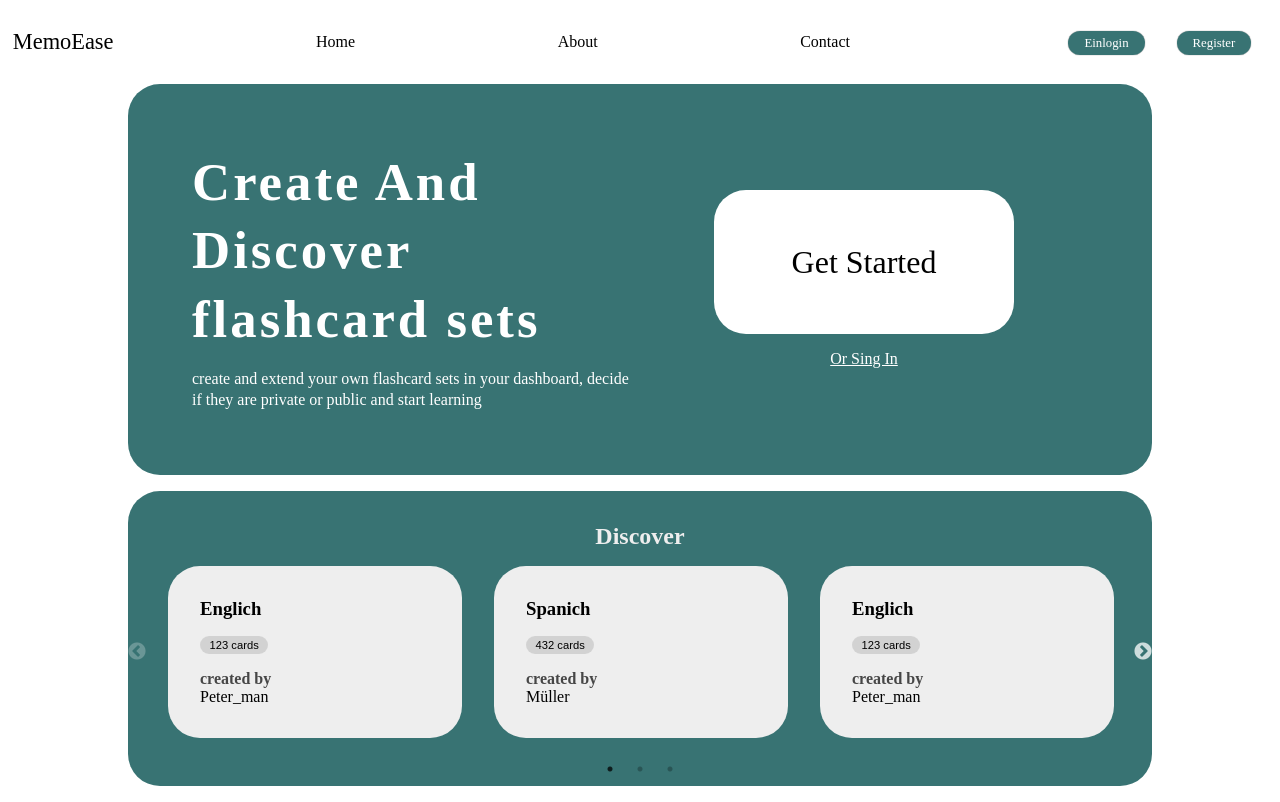
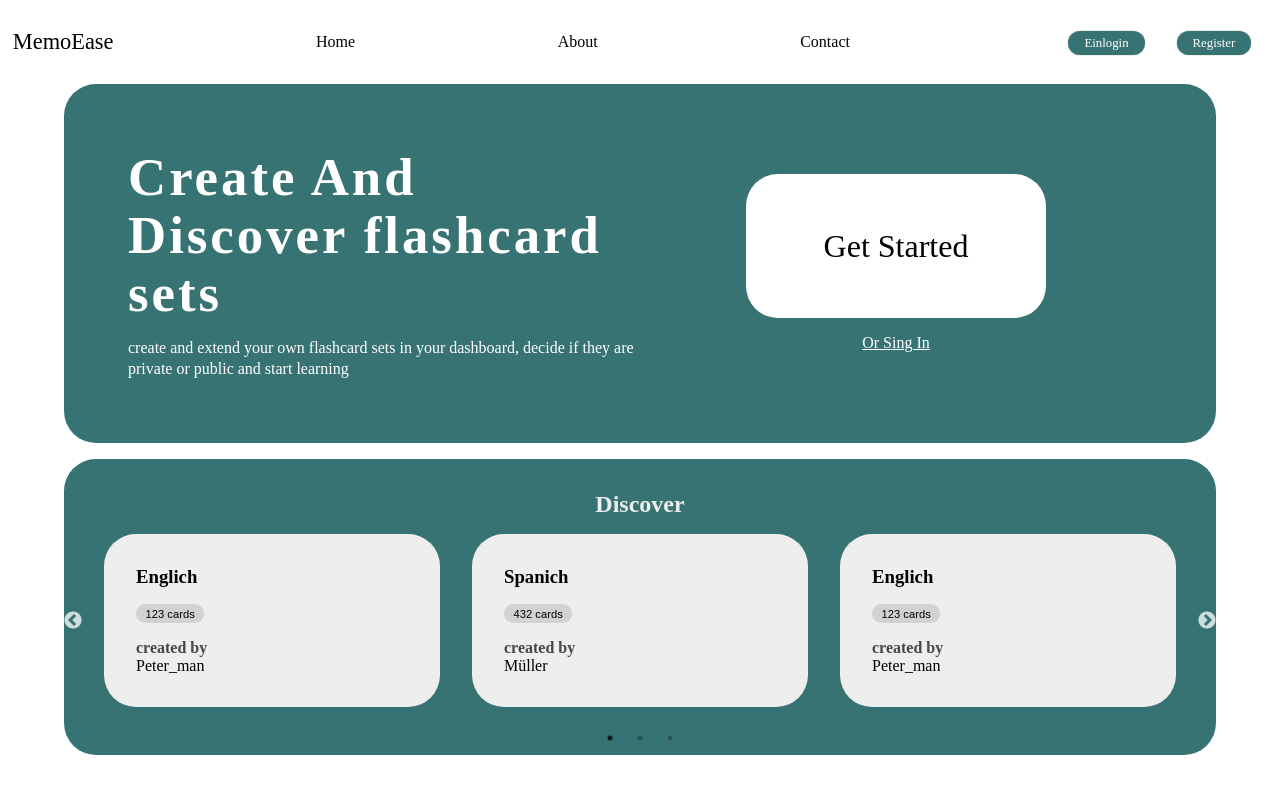
Before and after one commit to djoetker/memoease, a React (Vite) app in the folder frontend/: page / in a window 1280 px wide. Built offline with nearby package versions, Linux system fonts and the light colour scheme.

Commit message:
CarouselData  and in DiscoverCarousel Update

```diff
--- a/frontend/src/components/App.jsx
+++ b/frontend/src/components/App.jsx
@@ -8,6 +8,7 @@ import HomePage from "./HomePage/HomePage";
 import Login from "./Login_/Login";
 import Register from "./Register/Register";
 import Home from "./Home/Home";
+import Error from "./Error/Error";
 
 function App() {
   return (
@@ -22,6 +23,7 @@ function App() {
             <Route path="/login" element={<Login />} />
             <Route path="/register" element={<Register />} />
           </Route>
+          <Route path="*" element={<Error />} />
         </Routes>
       </BrowserRouter>
     </>
--- /dev/null
+++ b/frontend/src/components/DiscoverCarousel/CarouselData.jsx
@@ -0,0 +1,18 @@
+import React from "react";
+
+const CarouselData = ({ item, id }) => {
+  return (
+    <div>
+      <div className="cards" key={id}>
+        <div className="DiscoverCardsContent">
+          <h3>{item.name}</h3>
+          <button>{item.card}</button>
+          <p className="discropt-created">{item.description}</p>
+          <p>{item.text}</p>
+        </div>
+      </div>
+    </div>
+  );
+};
+
+export default CarouselData;
--- /dev/null
+++ b/frontend/src/components/DiscoverCarousel/CarouselItem.jsx
@@ -0,0 +1,53 @@
+import React from "react";
+import Slider from "react-slick";
+// react component for creating beautiful carousel
+import "../../css/CarouselItem.scss";
+import CarouselData from "./CarouselData";
+const CarouselItem = ({ data }) => {
+  const settings = {
+    dots: true,
+    infinite: true,
+    speed: 500,
+    slidesToShow: 3,
+    slidesToScroll: 3,
+    initialSlide: 0,
+    responsive: [
+      {
+        breakpoint: 1024,
+        settings: {
+          slidesToShow: 3,
+          slidesToScroll: 3,
+          infinite: true,
+          dots: true,
+        },
+      },
+      {
+        breakpoint: 600,
+        settings: {
+          slidesToShow: 2,
+          slidesToScroll: 2,
+          initialSlide: 2,
+        },
+      },
+      {
+        breakpoint: 480,
+        settings: {
+          slidesToShow: 1,
+          slidesToScroll: 1,
+        },
+      },
+    ],
+  };
+
+  return (
+    <div>
+      <Slider {...settings}>
+        {data.map((item, id) => (
+          <CarouselData item={item} key={id} data={data} />
+        ))}
+      </Slider>
+    </div>
+  );
+};
+
+export default CarouselItem;
--- a/frontend/src/components/DiscoverCarousel/DiscoverCarousel.jsx
+++ b/frontend/src/components/DiscoverCarousel/DiscoverCarousel.jsx
@@ -1,61 +1,17 @@
 import React from "react";
-import Silder from "react-slick";
+
 import "slick-carousel/slick/slick.css";
 import "slick-carousel/slick/slick-theme.css";
-import { data } from "./data";
+import { data } from "./data.js";
 import "../../css/discover.scss";
+import CarouselItem from "./CarouselItem";
+
 const DiscoverCarousel = () => {
-  const settings = {
-    dots: true,
-    infinite: false,
-    speed: 500,
-    slidesToShow: 3,
-    slidesToScroll: 3,
-    initialSlide: 0,
-    responsive: [
-      {
-        breakpoint: 1024,
-        settings: {
-          slidesToShow: 3,
-          slidesToScroll: 3,
-          infinite: true,
-          dots: true,
-        },
-      },
-      {
-        breakpoint: 600,
-        settings: {
-          slidesToShow: 2,
-          slidesToScroll: 2,
-          initialSlide: 2,
-        },
-      },
-      {
-        breakpoint: 480,
-        settings: {
-          slidesToShow: 1,
-          slidesToScroll: 1,
-        },
-      },
-    ],
-  };
-
   return (
     <div className="discover-content">
       <div className="DiscoverCarousel-container">
         <h2>Discover</h2>
-        <Silder {...settings}>
-          {data.map((item, id) => (
-            <div className="cards" key={id}>
-              <div className="DiscoverCardsContent">
-                <h3>{item.name}</h3>
-                <button>{item.card}</button>
-                <p className="discropt-created">{item.description}</p>
-                <p>{item.text}</p>
-              </div>
-            </div>
-          ))}
-        </Silder>
+        <CarouselItem data={data} />
       </div>
     </div>
   );
--- /dev/null
+++ b/frontend/src/components/Error/Error.jsx
@@ -0,0 +1,23 @@
+import React from "react";
+import "../../css/error.scss";
+import ErrorMessage from "../../assets/Fehler-Problem.webp";
+import { NavLink } from "react-router-dom";
+const Error = () => {
+  return (
+    <div className="errorContent">
+      <div className="errorOccurred">
+        <img src={ErrorMessage} alt="error message" />
+        <div className="textErro">
+          Die eingegebene Webadresse ist ungültig. Prüfen Sie auf Tippfehler.
+          Die Seite existiert vielleicht nicht oder ist vorübergehend nicht
+          erreichbar
+        </div>
+        <NavLink className="Link_HomePage" to="/">
+          Home page
+        </NavLink>
+      </div>
+    </div>
+  );
+};
+
+export default Error;
--- a/frontend/src/components/Login_/Login.jsx
+++ b/frontend/src/components/Login_/Login.jsx
@@ -21,7 +21,7 @@ const Login = () => {
               </label>
             </div>
             <div className="login_btn">
-              <button type="submit">Login in</button>
+              <button type="submit">Login</button>
             </div>
           </form>
         </div>
--- a/frontend/src/components/Register/Register.jsx
+++ b/frontend/src/components/Register/Register.jsx
@@ -28,14 +28,14 @@ const Register = () => {
               </label>
             </div>
             <div className="Register_btn">
-              <button type="submit">Login in</button>
+              <button type="submit">Register</button>
             </div>
           </form>
         </div>
         <div className="login_link">
           <p>or</p>
           <NavLink className="toLoginLink" to="/login">
-            Login{" "}
+            Login
           </NavLink>
         </div>
       </div>
--- /dev/null
+++ b/frontend/src/css/CarouselItem.scss
@@ -0,0 +1,37 @@
+$backgroundGreen: #387373;
+$text-transform: capitalize;
+$padding-top-btn: 1.5rem;
+$padding: 1rem;
+$paddingAll: 2rem;
+$border-radius: 2rem;
+$overflow: auto;
+$WhiteColor: #eee;
+$ColorBlack: #000000;
+
+
+ .cards {
+      padding: 1rem;
+      .DiscoverCardsContent {
+        color: $ColorBlack;
+        background: $WhiteColor;
+        border-radius: $border-radius;
+        padding: 2rem;
+        transition: all 0.5s ease;
+        &:hover {
+          box-shadow: 0px 0px 10px $ColorBlack;
+        }
+        button {
+          border-radius: 1rem;
+          padding:0.2rem  0.6rem;
+          border: none;
+          font-size: 0.7rem;
+          background: #cccc;
+          margin: 1rem 0;
+          color: #000000;
+        }
+        .discropt-created{
+          opacity: 0.7;
+          font-weight: 900;
+        }
+      }
+    }
--- a/frontend/src/css/discover.scss
+++ b/frontend/src/css/discover.scss
@@ -23,33 +23,6 @@ $ColorBlack: #000000;
     h2 {
       text-transform: $text-transform;
     }
-    .cards {
-      padding: 1rem;
-      display: flex;
 
-      .DiscoverCardsContent {
-        color: $ColorBlack;
-        background: $WhiteColor;
-        border-radius: $border-radius;
-        padding: 2rem;
-        transition: all 0.5s ease;
-        &:hover {
-          box-shadow: 0px 0px 10px $ColorBlack;
-        }
-        button {
-          border-radius: 1rem;
-          padding:0.2rem  0.6rem;
-          border: none;
-          font-size: 0.7rem;
-          background: #cccc;
-          margin: 1rem 0;
-          color: #000000;
-        }
-        .discropt-created{
-          opacity: 0.7;
-          font-weight: 900;
-        }
-      }
-    }
   }
 }
--- /dev/null
+++ b/frontend/src/css/error.scss
@@ -0,0 +1,50 @@
+$backgroundGreen: #387373;
+$text-transform: capitalize;
+$padding-top-btn: 1.5rem;
+$padding: 1rem;
+$paddingAll: 2rem;
+$border-radius: 2rem;
+$overflow: auto;
+$ColorGaru: #cccc;
+$ColorWhilt: #ffff;
+$ColorBlack: #000000;
+$BoxShadowColorBlack: 0px 0px 10px #000000;
+
+.errorContent {
+  background-color: $backgroundGreen;
+  box-shadow: $BoxShadowColorBlack;
+  color: $ColorWhilt;
+  height: 90vh;
+  margin: 2rem 0;
+  border-radius: 3.3rem;
+  .errorOccurred {
+    padding: 2rem 0;
+    display: flex;
+    align-items: center;
+    justify-content: center;
+    flex-direction: column;
+    .textErro {
+      width: 600px;
+      line-height: 2;
+      font-size: 1.1rem;
+      margin-bottom: 2rem;
+      font-weight: 200;
+      color: $ColorBlack;
+      font-family: "Times New Roman", Times, serif;
+    }
+    .Link_HomePage {
+      padding: 0.4rem;
+      margin-left: 1rem;
+      border-radius: 2rem;
+      text-decoration: none;
+      color: $ColorBlack;
+      transition: all 0.6s ease;
+      opacity: 0.6;
+      border: 1px solid $ColorBlack;
+      &:hover {
+        opacity: 9;
+        box-shadow: $BoxShadowColorBlack;
+      }
+    }
+  }
+}
--- a/frontend/src/css/homePage.scss
+++ b/frontend/src/css/homePage.scss
@@ -3,7 +3,7 @@ $BackgroundCreen:#387373;
 $ColorWhite:#ffff;
 $ColorBlack:#000000;
 .HomePage_container {
-  width: 80%;
+    width: 90%;
   margin: 1rem auto;
   cursor: pointer;
   .repper-content {
@@ -22,7 +22,7 @@ $ColorBlack:#000000;
         font-size: 3.3rem;
         margin-bottom: 1rem;
         letter-spacing: 3px;
-        line-height: 1.3;
+        line-height: 1.1;
       }
       p {
         line-height: 1.3;
```
Also changed, not shown: frontend/src/components/Edit-set/Edit_set.jsx (added, +7 -0 lines), frontend/src/assets/Fehler-Problem.webp (added).
